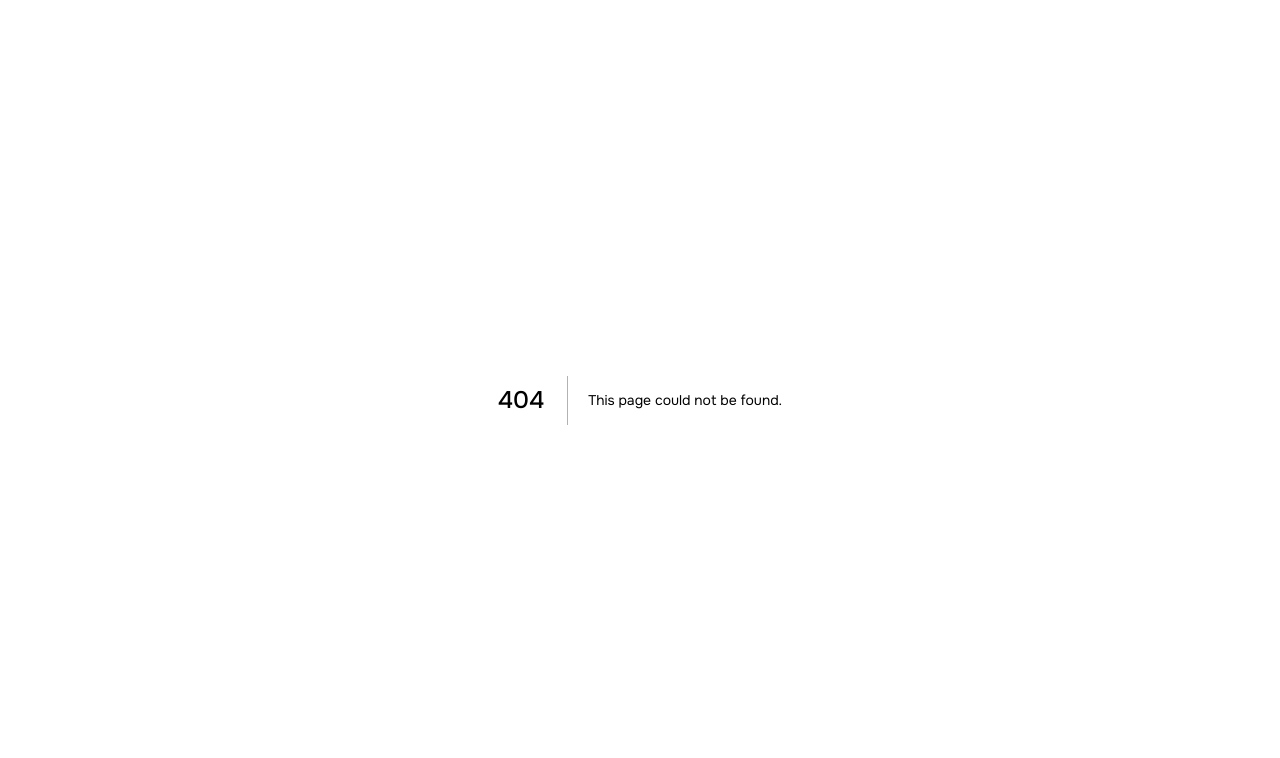
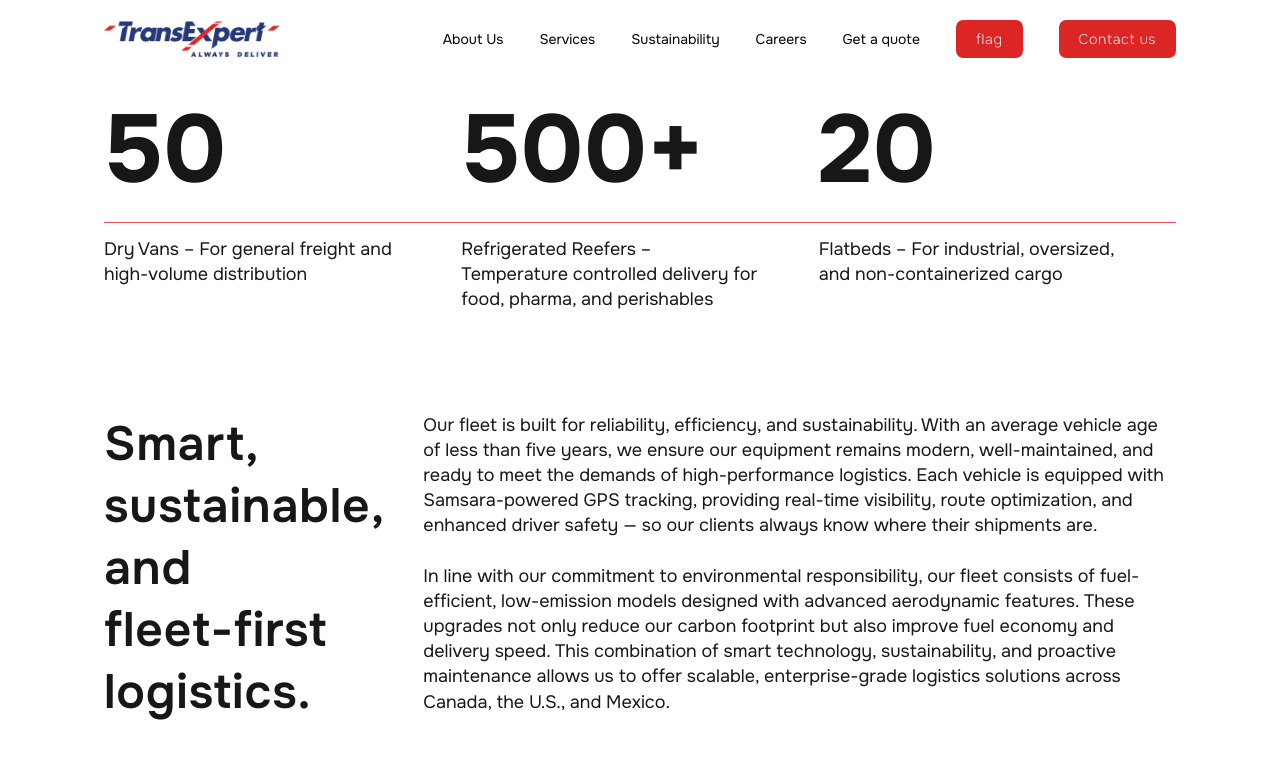
Before and after one commit to anchal12flyde/transexpert, a Next.js app: page /fleet-and-infrastructure in a window 1280 px wide. Before the commit this address had no page. Shown: the top 758 px of the page. Built offline with nearby package versions, Linux system fonts and the light colour scheme.

Commit message:
added pages

```diff
--- /dev/null
+++ b/src/app/fleet-and-infrastructure/page.jsx
@@ -0,0 +1,14 @@
+"use client";
+import Header from "@/components/home/Header";
+import Strength from "@/components/fleetandinfrastructure/Strength";
+import FleetPower from "@/components/fleetandinfrastructure/FleetPower";
+
+export default function page() {
+  return (
+    <div>
+      <Header />
+      <FleetPower/>
+     <Strength/>
+    </div>
+  );
+}
--- a/src/app/globals.css
+++ b/src/app/globals.css
@@ -1334,3 +1334,50 @@ text-align: center;
   font-weight: 400;
   margin-top: 72px;
 }
+
+
+
+.fleet-stats {
+  display: flex;
+  justify-content: space-between;
+}
+
+.stat {
+  flex: 1;
+  text-align: left;
+  padding: 0;
+}
+
+.stat h2 {
+  font-size: 96px;
+  font-weight: 700;
+  border-bottom: 0.5px solid #E22A26CC;
+  display: inline-block;
+  width: 100%;
+}
+
+@media (max-width: 468px) {
+  .fleet-stats {
+    flex-direction: column;
+    align-items: center;
+  }
+
+  .stat {
+    width: 100%;
+   text-align: center;
+  }
+}
+.stat p {
+
+  margin-top: 14px;
+}
+.fleet-stats-text{
+  width: 300px;
+}
+
+.fleet-info {
+  display: flex;
+  gap: 40px;
+  margin-top: 100px;
+  margin-bottom: 78px;
+}
--- /dev/null
+++ b/src/components/fleetandinfrastructure/FleetPower.jsx
@@ -0,0 +1,67 @@
+"use client";
+
+export default function FleetPower() {
+  return (
+    <>
+      <div className="global-container">
+        <section className="fleet-section">
+
+          <div className="fleet-stats">
+            <div className="stat">
+              <h2>50</h2>
+              <div className="fleet-stats-text">
+                <p className="subheading">
+                  Dry Vans – For general freight and high-volume distribution
+                </p>
+              </div>
+            </div>
+            <div className="stat">
+              <h2>500+</h2>
+              <div className="fleet-stats-text">
+              <p className="subheading">
+                Refrigerated Reefers – Temperature controlled delivery for food,
+                pharma, and perishables
+              </p>
+            </div>
+          </div>
+          <div className="stat">
+            <h2>20</h2>
+            <div className="fleet-stats-text">
+              <p className="subheading">
+                Flatbeds – For industrial, oversized, and non-containerized
+                cargo
+              </p>
+              </div>
+            </div>
+          </div>
+
+          {/* Heading + Paragraph */}
+          <div className="fleet-info">
+            <h3 className="hero-heading">
+              Smart, sustainable, and <br /> fleet-first logistics.
+            </h3>
+            <p className="subheading">
+              Our fleet is built for reliability, efficiency, and
+              sustainability. With an average vehicle age of less than five
+              years, we ensure our equipment remains modern, well-maintained,
+              and ready to meet the demands of high-performance logistics. Each
+              vehicle is equipped with Samsara-powered GPS tracking, providing
+              real-time visibility, route optimization, and enhanced driver
+              safety — so our clients always know where their shipments are.
+              <br />
+              <br />
+              In line with our commitment to environmental responsibility, our
+              fleet consists of fuel-efficient, low-emission models designed
+              with advanced aerodynamic features. These upgrades not only reduce
+              our carbon footprint but also improve fuel economy and delivery
+              speed. This combination of smart technology, sustainability, and
+              proactive maintenance allows us to offer scalable,
+              enterprise-grade logistics solutions across Canada, the U.S., and
+              Mexico.
+            </p>
+          </div>
+        </section>
+      </div>
+    </>
+  );
+}
--- /dev/null
+++ b/src/components/fleetandinfrastructure/Strength.jsx
@@ -0,0 +1,16 @@
+"use client";
+
+export default function Strength() {
+    return (
+      <>
+        <section className="counterSection">
+          <div className="global-container">
+            <h2 className="text">
+              Fleet strength is more than the number of trucks it’s the
+              intelligence behind them
+            </h2>
+          </div>
+        </section>
+      </>
+    );
+}
--- a/src/components/home/Header.jsx
+++ b/src/components/home/Header.jsx
@@ -36,7 +36,7 @@ export default function Header() {
             <Link href="/about">About Us</Link>
             <Link href="/blogs/single-blog">Services</Link>
             <Link href="#">Sustainability</Link>
-            <Link href="#">Careers</Link>
+            <Link href="/fleet-and-infrastructure">Careers</Link>
             <Link href="#">Get a quote</Link>
             <Link href="#">
               <button className="hero-button ">flag</button>
```
Also changed, not shown: src/components/sustainability/BusinessEthics.jsx (added), src/components/sustainability/Commitments.jsx (added), src/components/sustainability/Environmental.jsx (added), src/components/sustainability/HeroSection.jsx (added).
